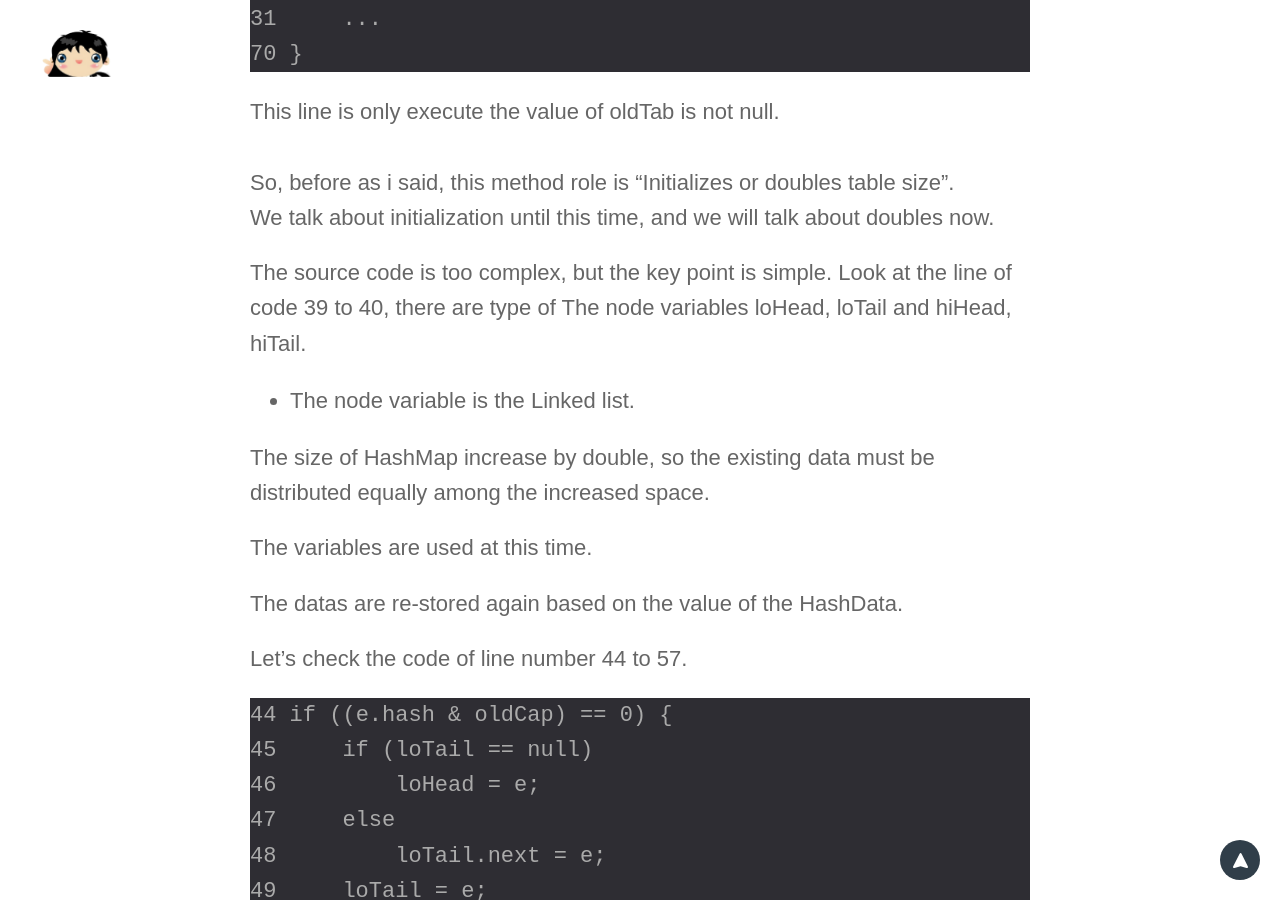
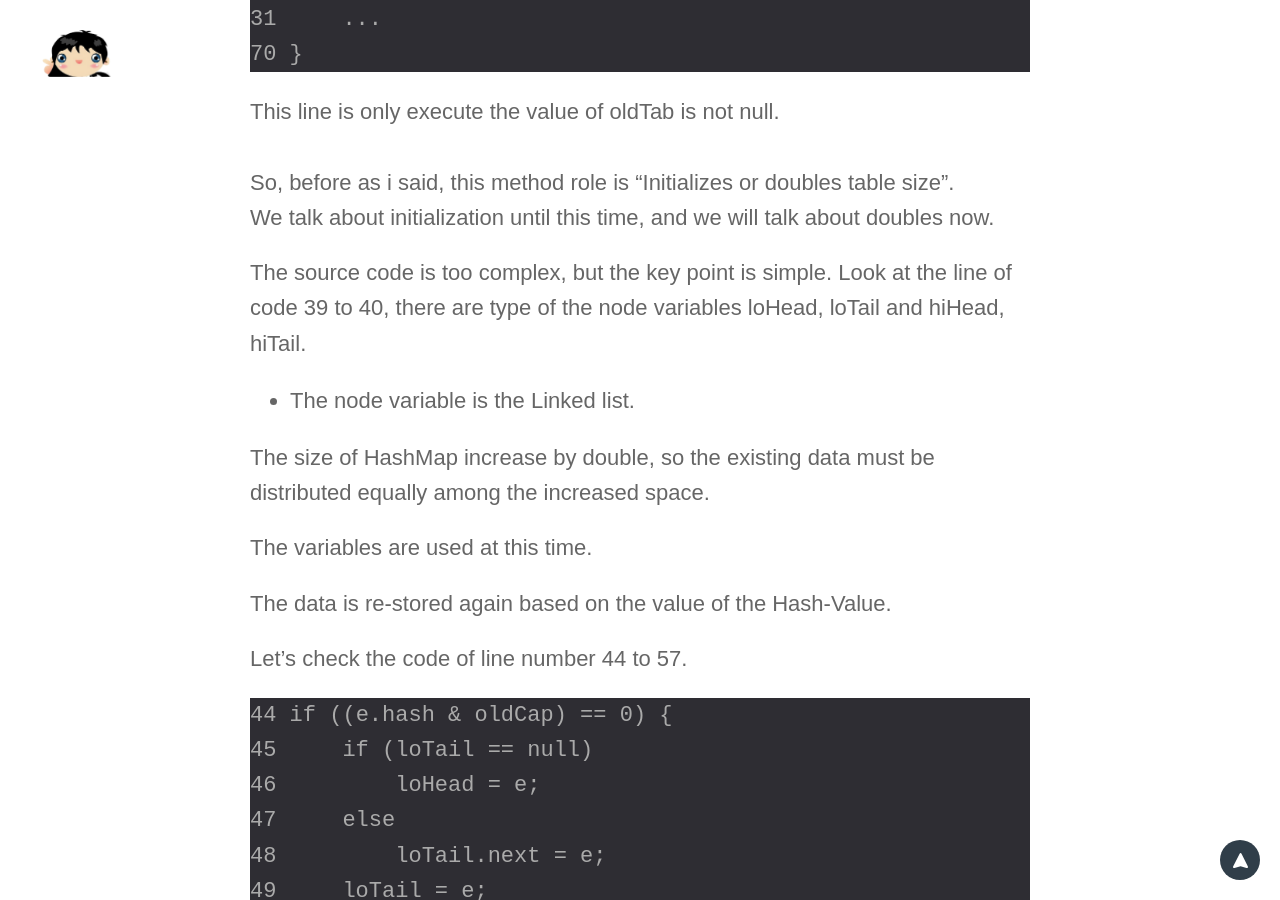
Before and after one commit to LeeKyoungIl/leekyoungil.github.io, a Jekyll site: the page built from _posts/blog/2019-01-21-Internal-working-of-the-Hash-Map-in-java-(resize method).markdown, in a window 1280 px wide and 900 px high, scrolled down 5970 px. Built offline with Jekyll 4.4.1, drawn with Linux system fonts in a browser that asks for light colours; nearby versions of some CDN libraries; comment, search, counter and statistics services are not loaded; some of the changed text lies outside the part shown.

Commit message:
modify text

```diff
--- a/_posts/blog/2019-01-21-Internal-working-of-the-Hash-Map-in-java-(resize method).markdown
+++ b/_posts/blog/2019-01-21-Internal-working-of-the-Hash-Map-in-java-(resize method).markdown
@@ -128,7 +127,7 @@
 
 There are two important variables, In this part.
 
-Firstly, the oldCap, it is stored existing size of the HashMap (HashTable).<br>
+Firstly, the oldCap, it is stored existing size of the HashMap(HashTable).<br>
 If data input into the HashMap at the first time, the oldCap value is 16.<br>
 
 This value(capacity) can be changed at the first time. <br>
@@ -156,7 +155,7 @@
  - DEFAULT_LOAD_FACTOR is 0.75
  - DEFAULT_INITIAL_CAPACITY is 16 (1 << 4)
 
-The title The "resize()" method of this article is called by The value of threshold or at the first insert into the HashMap.
+The title the "resize()" method of this article is called by the value of threshold or at the first insert into the HashMap.
 
 Back in to code.
 
@@ -186,14 +185,14 @@
 We talk about initialization until this time, and we will talk about doubles now.
 
 The source code is too complex, but the key point is simple.
-Look at the line of code 39 to 40, there are type of The node variables loHead, loTail and hiHead, hiTail.
+Look at the line of code 39 to 40, there are type of the node variables loHead, loTail and hiHead, hiTail.
  - The node variable is the Linked list.<br>
 
 The size of HashMap increase by double, so the existing data must be distributed equally among the increased space.<br>
 
 The variables are used at this time.
 
-The datas are re-stored again based on the value of the HashData.
+The data is re-stored again based on the value of the Hash-Value.
 
 Let's check the code of line number 44 to 57.
 
```
Also changed, not shown: other parts of _posts/blog/2019-01-21-Internal-working-of-the-Hash-Map-in-java-(resize method).markdown (+2 -3 lines), 1 other file.
